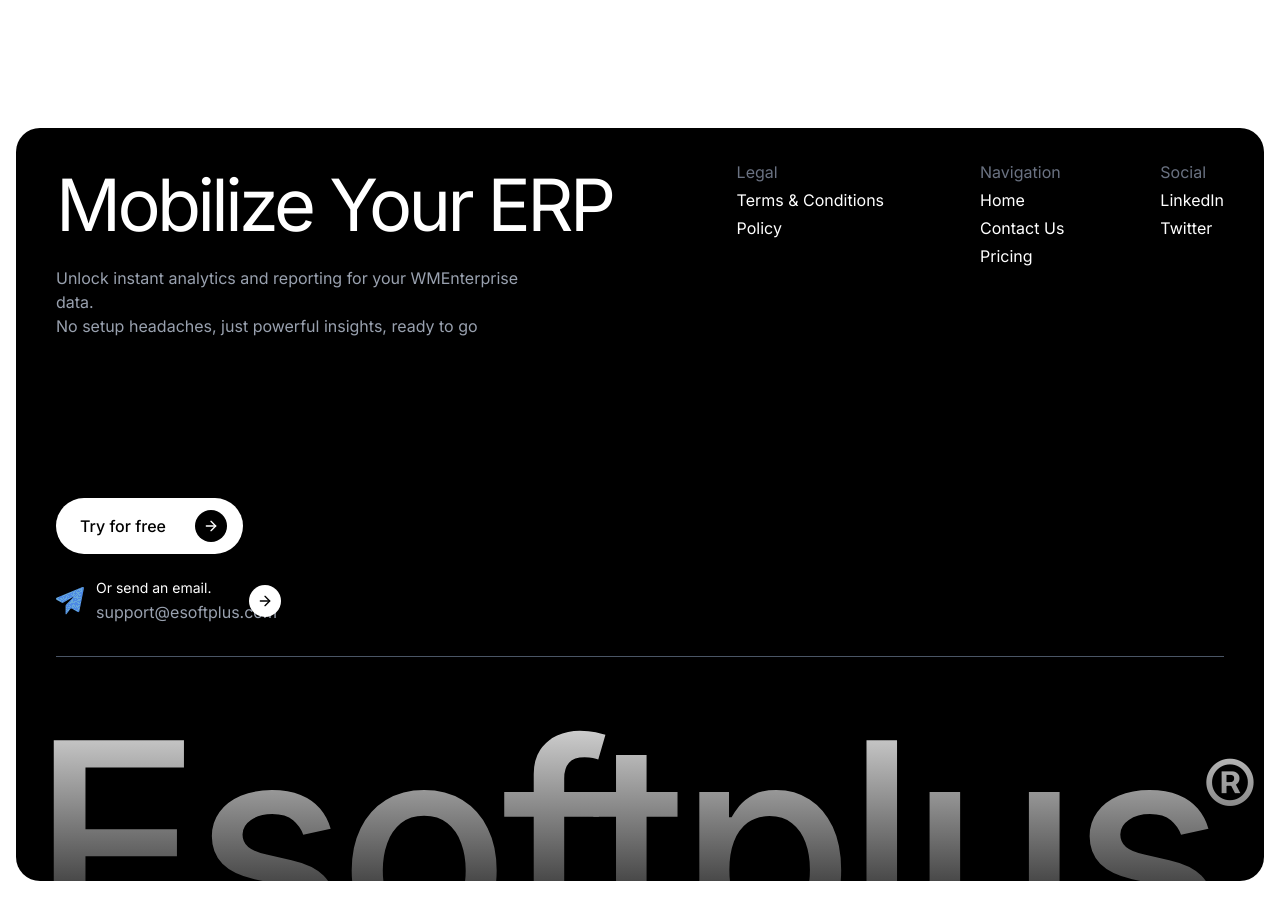
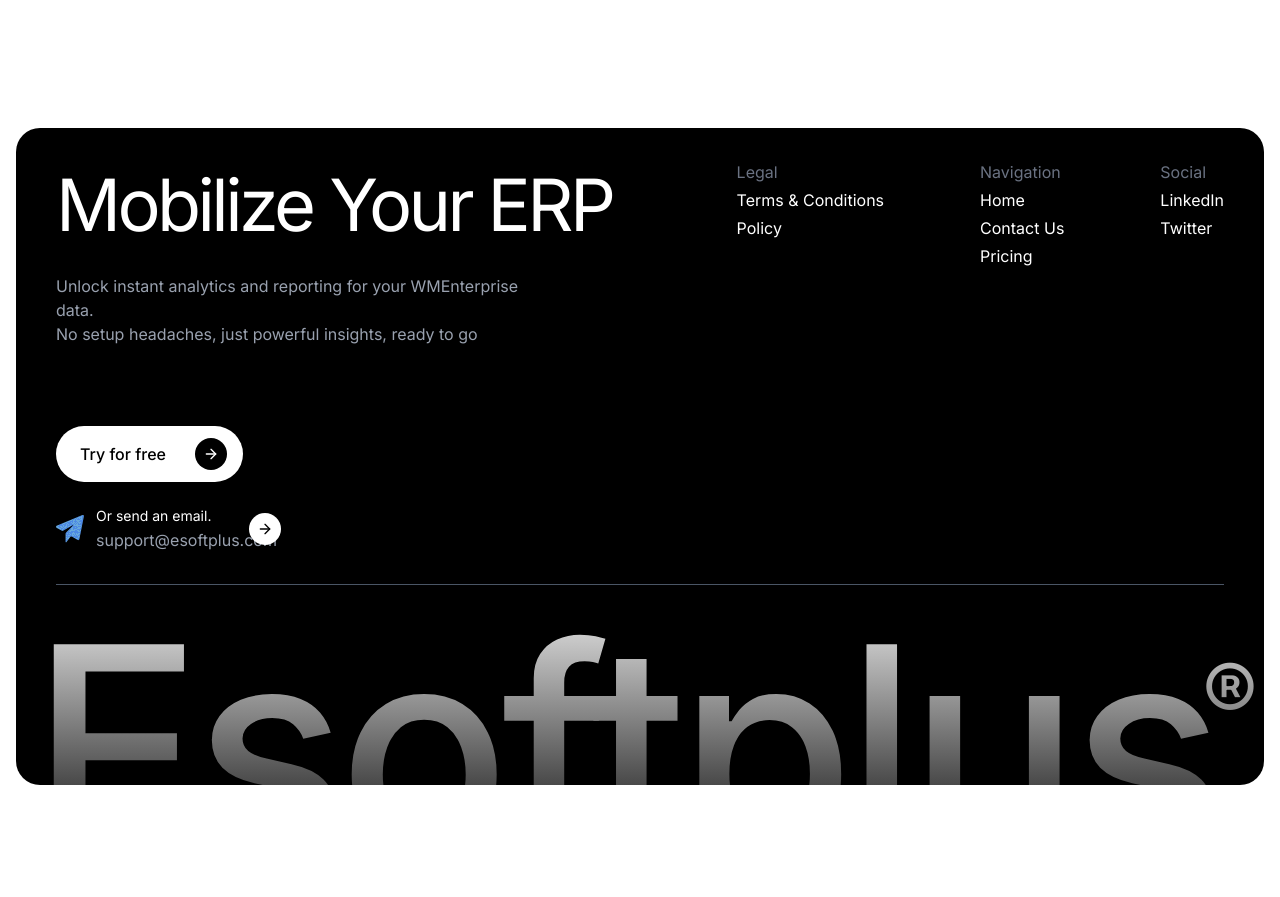
Before and after one commit to mihaicristianfarcas/esoftplus-landing, a React (Vite) app: page / in a window 1280 px wide. Shown: the part 6120-7017 px from the top of the page. After the commit the page ends 6921 px from the top, so only its background shows below. Built offline with nearby package versions, Linux system fonts and the light colour scheme.

Commit message:
fix: footer height and inside spacing

```diff
--- a/src/components/Footer.tsx
+++ b/src/components/Footer.tsx
@@ -6,15 +6,15 @@
 		<footer className="w-full px-4 pb-4 mt-64">
 			<div className="relative bg-black rounded-3xl overflow-hidden">
 				{/* Main content area */}
-				<div className="mx-auto w-full px-10 pb-[28vh] pt-8">
+				<div className="mx-auto w-full px-10 pb-[25vh] pt-8">
 					<div className="flex flex-row items-start justify-between">
 						{/* Left side - Heading + Email */}
-						<div className="flex flex-col gap-16 w-[40%]">
-							<div className="flex flex-col gap-4">
+						<div className="flex flex-col w-[40%]">
+							<div className="flex flex-col gap-6">
 								<h2 className="text-6xl md:text-7xl font-light leading-tight tracking-tighter text-white whitespace-nowrap">
 									Mobilize Your ERP
 								</h2>
-								<p className="text-gray-400 font-light">
+								<p className="text-gray-400 text-md font-light">
 									Unlock instant analytics and reporting for your WMEnterprise
 									data.
 									<br />
@@ -22,7 +22,7 @@
 								</p>
 							</div>
 
-							<div className="flex flex-col gap-6 mt-24">
+							<div className="flex flex-col gap-6 mt-20">
 								{/* Try for Free Button */}
 								<button
 									type="button"
```
